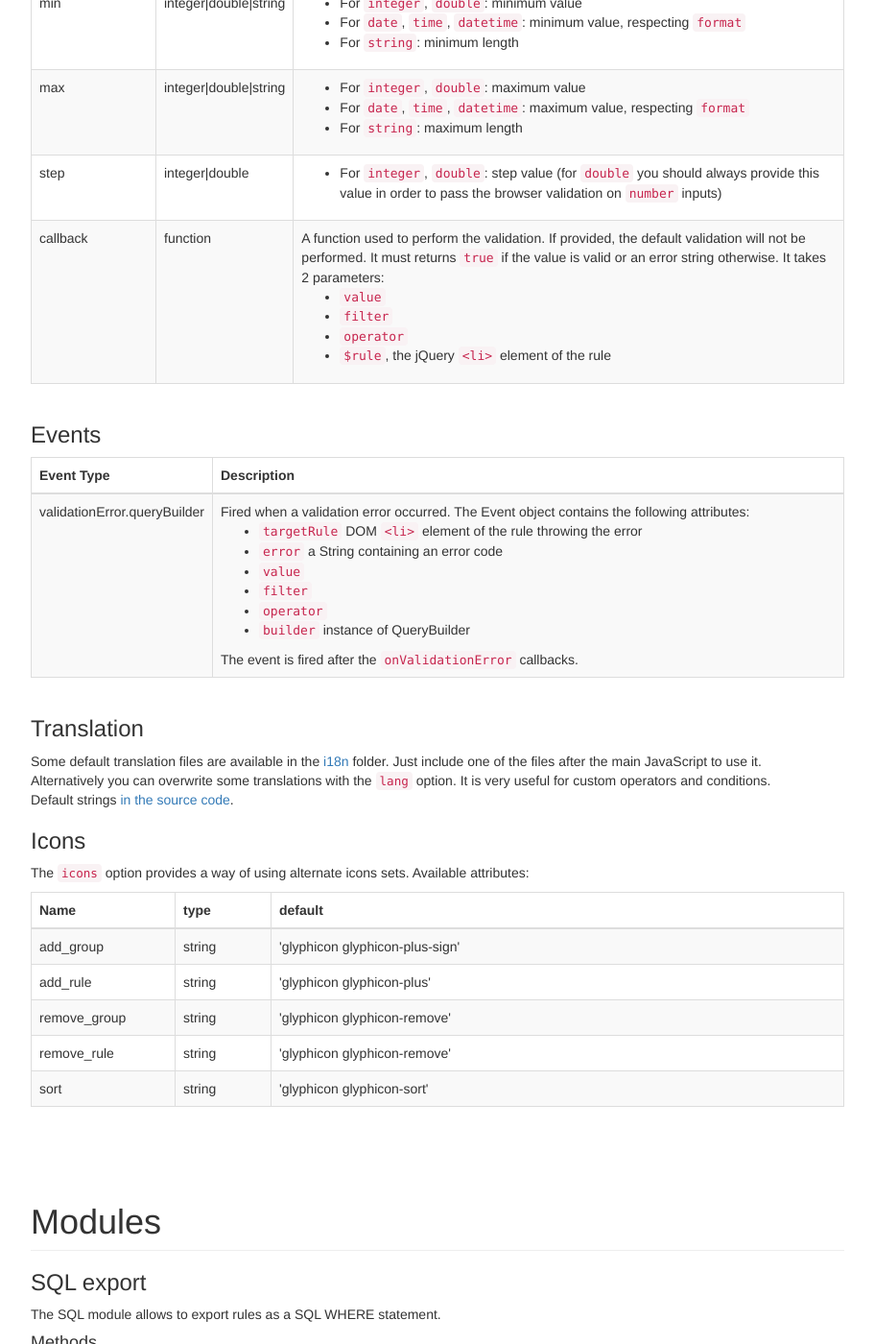
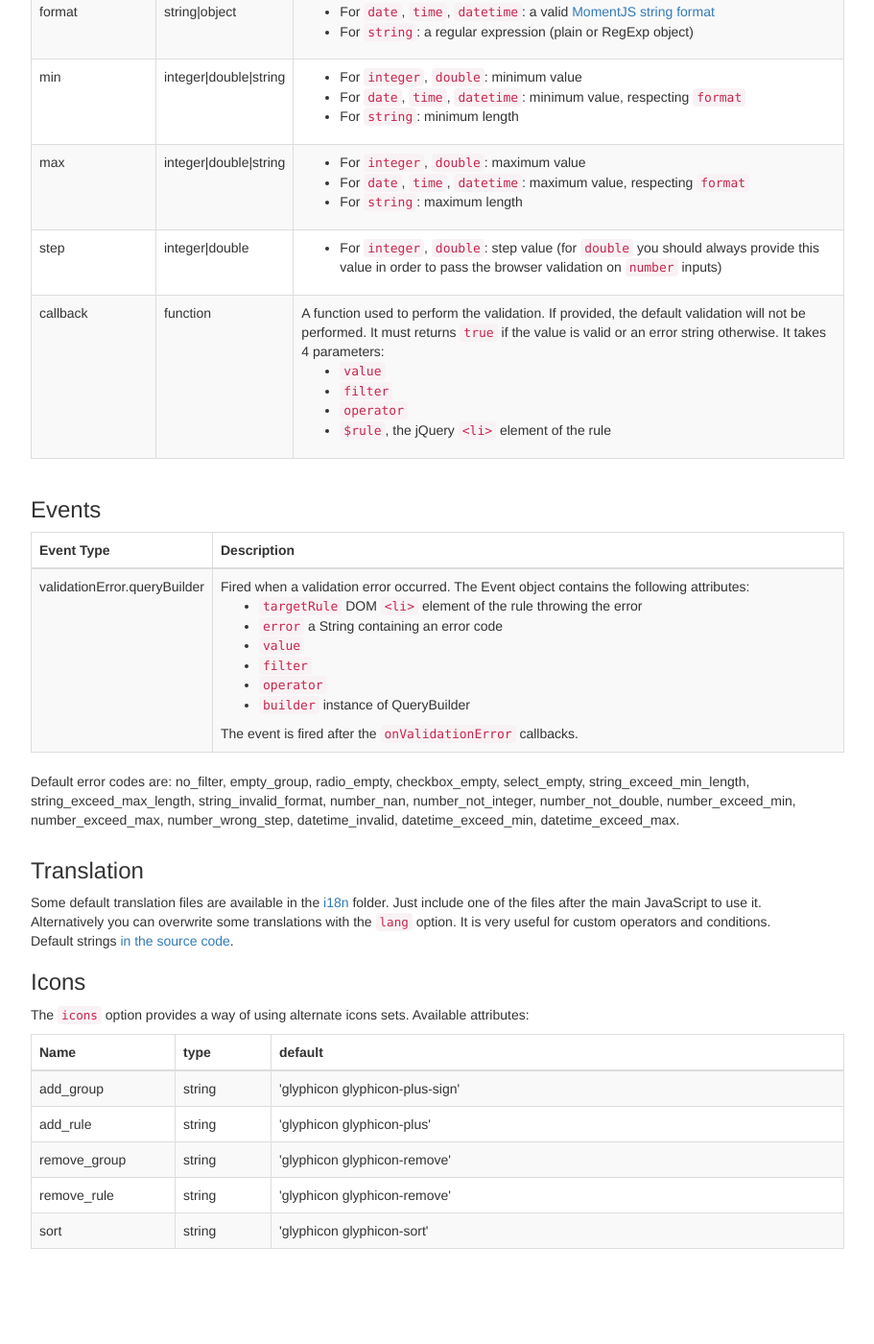
Before and after one commit to mistic100/jQuery-QueryBuilder, a Jekyll site: the page built from index.html, in a window 1280 px wide and 1400 px high, scrolled down 5318 px. Shown: the whole window at 96% size, without its empty margins (38-949 px from the left). Built offline with Jekyll 4.4.1, drawn with Linux system fonts in a browser that asks for light colours; nearby versions of some CDN libraries; comment, search, counter and statistics services are not loaded; some of the changed text lies outside the part shown.

Commit message:
update doc

```diff
--- a/_config.yml
+++ b/_config.yml
@@ -1,7 +1,7 @@
 # name of the software
 name: jQuery QueryBuilder
 # current version of the software
-version: 1.3.0-SNAPSHOT
+version: 1.3.0
 # url of the download button
 downloadUrl: https://github.com/mistic100/jQuery-QueryBuilder
 # licence of the software
--- a/index.html
+++ b/index.html
@@ -210,6 +210,12 @@ isHome: true
           <td>Type of the field. Available types are <code>string</code>, <code>integer</code>, <code>double</code>, <code>date</code>, <code>time</code> and <code>datetime</code>.</td>
         </tr>
         <tr>
+          <td>optgroup</td>
+          <td>string</td>
+          <td>null</td>
+          <td>Optional label of an <code>&lt;optgroup&gt;</code> in the filters dropdown.</td>
+        </tr>
+        <tr>
           <td>input</td>
           <td>string|function</td>
           <td>'text'</td>
@@ -230,7 +236,7 @@ isHome: true
         <tr>
           <td>placeholder</td>
           <td>string</td>
-          <td>''</td>
+          <td></td>
           <td><i>Only for <code>text</code> inputs:</i> placeholder to display (uses HTML5 feature).</td>
         </tr>
         <tr>
@@ -397,7 +403,7 @@ $('#builder').queryBuilder('destroy')
     </table>
   </div>
 
-  <p>The default operators are available <a href="https://github.com/mistic100/jQuery-QueryBuilder/blob/master/src/query-builder.js#L129">in the source code</a>.</p>
+  <p>Default operators are: equal, not_equal, in, not_in, less, less_or_equal, greater, greater_or_equal, between, begins_with, not_begins_with, contains, not_contains, ends_with, no_ends_with, is_empty_, is_not_empty, is_null, is_not_null. Check their configguration <a href="https://github.com/mistic100/jQuery-QueryBuilder/blob/master/src/query-builder.js#L134">in the source code</a>.</p>
 
   <h3 id="validation">Validation</h3>
   <p>QueryBuilder integrates a configurable validation system triggered when <code>getRules</code> and <code>getSQL</code> methods are called. The default validator checks for emptyness and can be extended with format check an bounds.<br>
@@ -458,7 +464,7 @@ $('#builder').queryBuilder('destroy')
         <tr>
           <td>callback</td>
           <td>function</td>
-          <td>A function used to perform the validation. If provided, the default validation will not be performed. It must returns <code>true</code> if the value is valid or an error string otherwise. It takes 2 parameters:
+          <td>A function used to perform the validation. If provided, the default validation will not be performed. It must returns <code>true</code> if the value is valid or an error string otherwise. It takes 4 parameters:
             <ul>
               <li><code>value</code></li>
               <li><code>filter</code></li>
@@ -497,12 +503,14 @@ $('#builder').queryBuilder('destroy')
        </tr>
       </tbody>
     </table>
+
+    <p>Default error codes are: no_filter, empty_group, radio_empty, checkbox_empty, select_empty, string_exceed_min_length, string_exceed_max_length, string_invalid_format, number_nan, number_not_integer, number_not_double, number_exceed_min, number_exceed_max, number_wrong_step, datetime_invalid, datetime_exceed_min, datetime_exceed_max.</p>
   </div>
 
   <h3 id="lang">Translation</h3>
   <p>Some default translation files are available in the <a href="https://github.com/mistic100/jQuery-QueryBuilder/tree/master/dist/i18n">i18n</a> folder. Just include one of the files after the main JavaScript to use it.<br>
   Alternatively you can overwrite some translations with the <code>lang</code> option. It is very useful for custom operators and conditions.<br>
-  Default strings <a href="https://github.com/mistic100/jQuery-QueryBuilder/blob/master/src/query-builder.js#L97">in the source code</a>.</p>
+  Default strings <a href="https://github.com/mistic100/jQuery-QueryBuilder/blob/master/src/query-builder.js#L102">in the source code</a>.</p>
 
   <h3 id="icons">Icons</h3>
   <p>The <code>icons</code> option provides a way of using alternate icons sets. Available attributes:</p>
@@ -552,12 +560,12 @@ $('#builder').queryBuilder('destroy')
     Modules
   </h1>
 
-  <h3 id="sql">SQL export</h3>
+  <h2 id="sql">SQL export</h2>
   <p>The SQL module allows to export rules as a SQL WHERE statement.</p>
 
-  <h4>Methods</h4>
+  <h3>Methods</h3>
 
-  <h5>getSQL</h5>
+  <h4>getSQL</h4>
   <p>Performs validation and returns the rules as a valid SQL WHERE statement. See the <a href="demo-basic.html">basic demo</a> for output example. The first parameter can be:</p>
   <ul>
     <li><code>false</code> to output plain SQL</li>
@@ -570,7 +578,7 @@ $('#builder').queryBuilder('getSQL')
 $('#builder').queryBuilder('getSQL', false, false)
 {% endhighlight %}
 
-  <h5>Operators</h5>
+  <h3>Operators</h3>
   <p>The SQL module requires special configuration of operators to convert rules to a valid SQL query.
     This configuration is stored in <code>sqlOperators</code> object, the keys are the operators types and the values are objects:</p>
 
```
